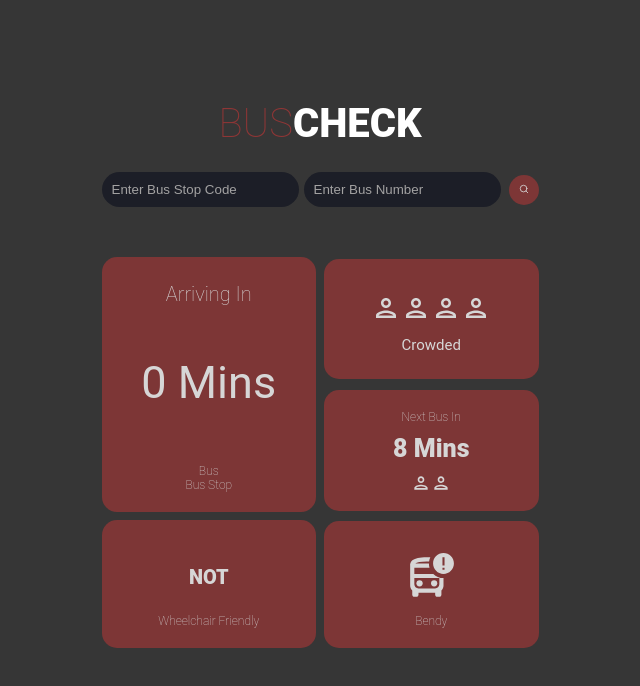
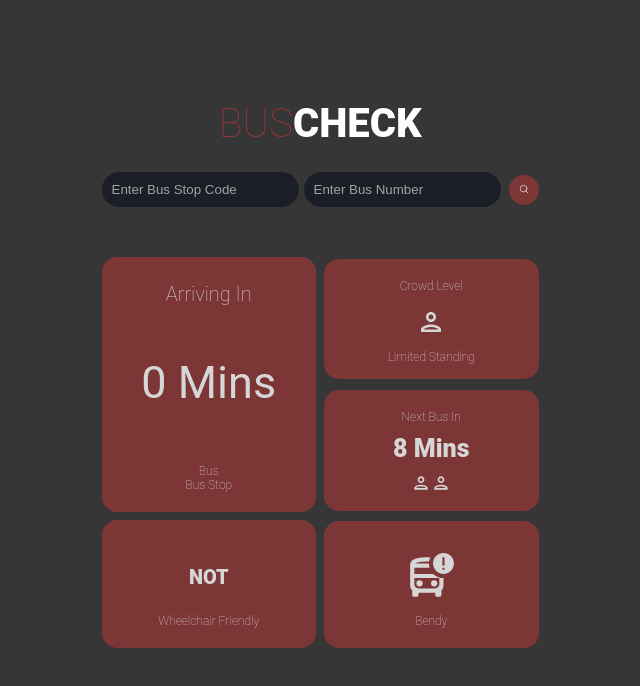
Before and after one commit to SDI-Cohort-4-Group-2/project-1, a React (Create React App) app: page / in a window 1280 px wide. Shown: the top 686 px of the page, without its empty margins (320-960 px from the left). Built offline with nearby package versions, Linux system fonts and the light colour scheme.

Commit message:
mmairah's part

```diff
--- a/src/components/CrowdLevel.js
+++ b/src/components/CrowdLevel.js
@@ -1,16 +1,59 @@
 import React from "react";
 import { MdOutlinePerson } from "react-icons/md";
 
-function CrowdLevel() {
+function CrowdLevel({ props }) {
+  function crowdDisplay() {
+    if (props.data.Services[0].NextBus.Load === "SEA") {
+      return (
+        <>
+          <MdOutlinePerson
+            style={{ fontSize: "30px", padding: "0 0 10px 0" }}
+          />
+          <MdOutlinePerson
+            style={{ fontSize: "30px", padding: "0 0 10px 0" }}
+          />
+          <MdOutlinePerson
+            style={{ fontSize: "30px", padding: "0 0 10px 0" }}
+          />
+          <MdOutlinePerson
+            style={{ fontSize: "30px", padding: "0 0 10px 0" }}
+          />
+          <div>Seats Available</div>
+        </>
+      );
+    } else if (props.data.Services[0].NextBus.Load === "SDA") {
+      return (
+        <>
+          <MdOutlinePerson
+            style={{ fontSize: "30px", padding: "0 0 10px 0" }}
+          />
+          <MdOutlinePerson
+            style={{ fontSize: "30px", padding: "0 0 10px 0" }}
+          />
+          <MdOutlinePerson
+            style={{ fontSize: "30px", padding: "0 0 10px 0" }}
+          />
+          <div>Standing Available</div>
+        </>
+      );
+    } else {
+      return (
+        <>
+          <MdOutlinePerson
+            style={{ fontSize: "30px", padding: "0 0 10px 0" }}
+          />
+          <div>Limited Standing</div>
+        </>
+      );
+    }
+  }
+
   return (
     <>
       <div className="crowd cards">
-        <br />
-        <MdOutlinePerson style={{ fontSize: "30px", padding: "0 0 10px 0" }} />
-        <MdOutlinePerson style={{ fontSize: "30px", padding: "0 0 10px 0" }} />
-        <MdOutlinePerson style={{ fontSize: "30px", padding: "0 0 10px 0" }} />
-        <MdOutlinePerson style={{ fontSize: "30px", padding: "0 0 10px 0" }} />
-        <div className="word">Crowded</div>
+        <div>Crowd Level</div>
+        <br></br>
+        {crowdDisplay()}
       </div>
     </>
   );
--- a/src/screens/BusArrivalContainer.js
+++ b/src/screens/BusArrivalContainer.js
@@ -89,7 +89,7 @@ export default function BusArrivalContainer() {
       <SearchBar fetchData={fetchData} />
       <div className="container">
         <ArrivalMinutes props={busArrival} />
-        <CrowdLevel />
+        <CrowdLevel props={busArrival} />
         <NextBus />
         <WheelchairFriendly />
         <BusType />
```
